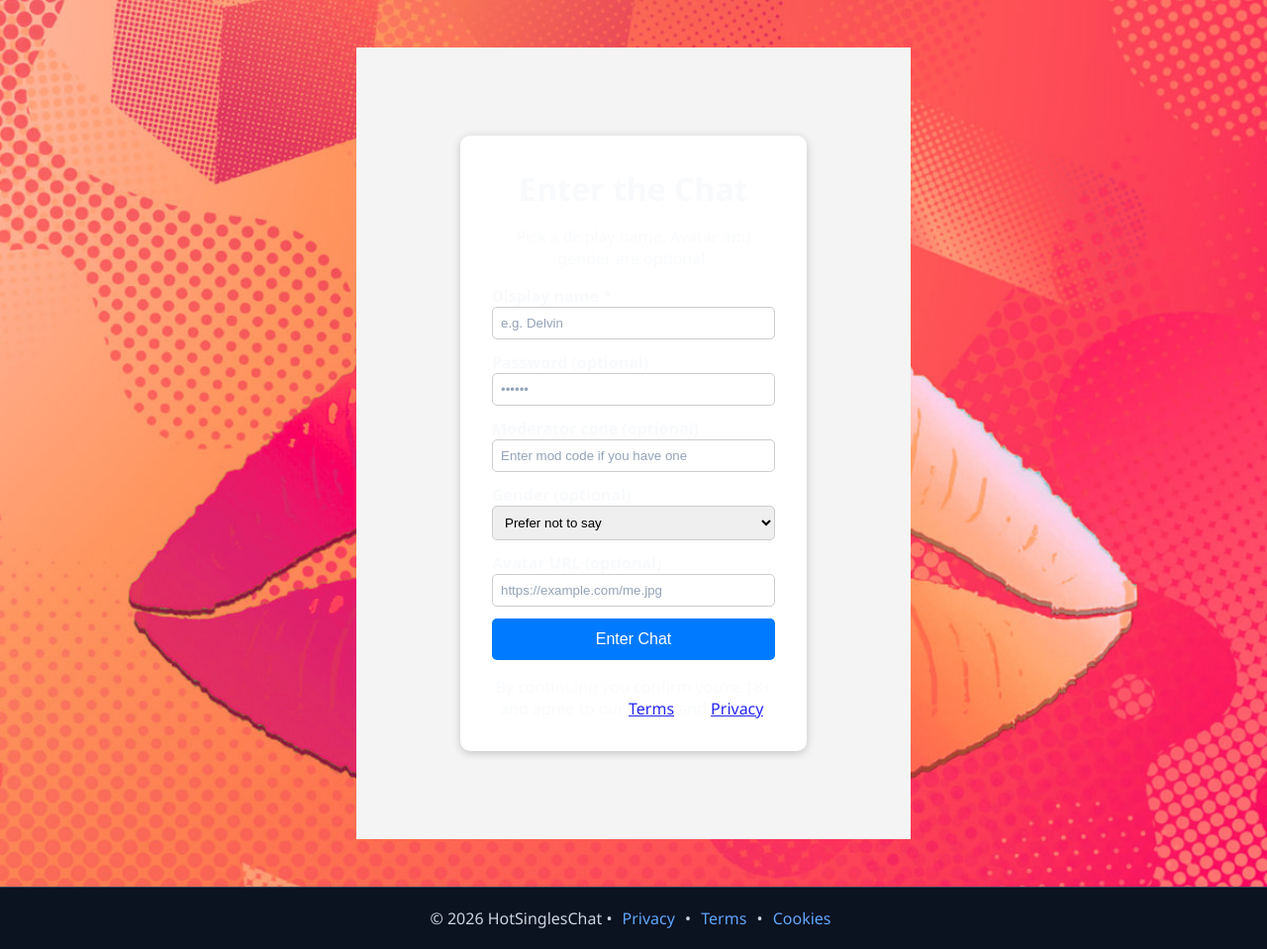
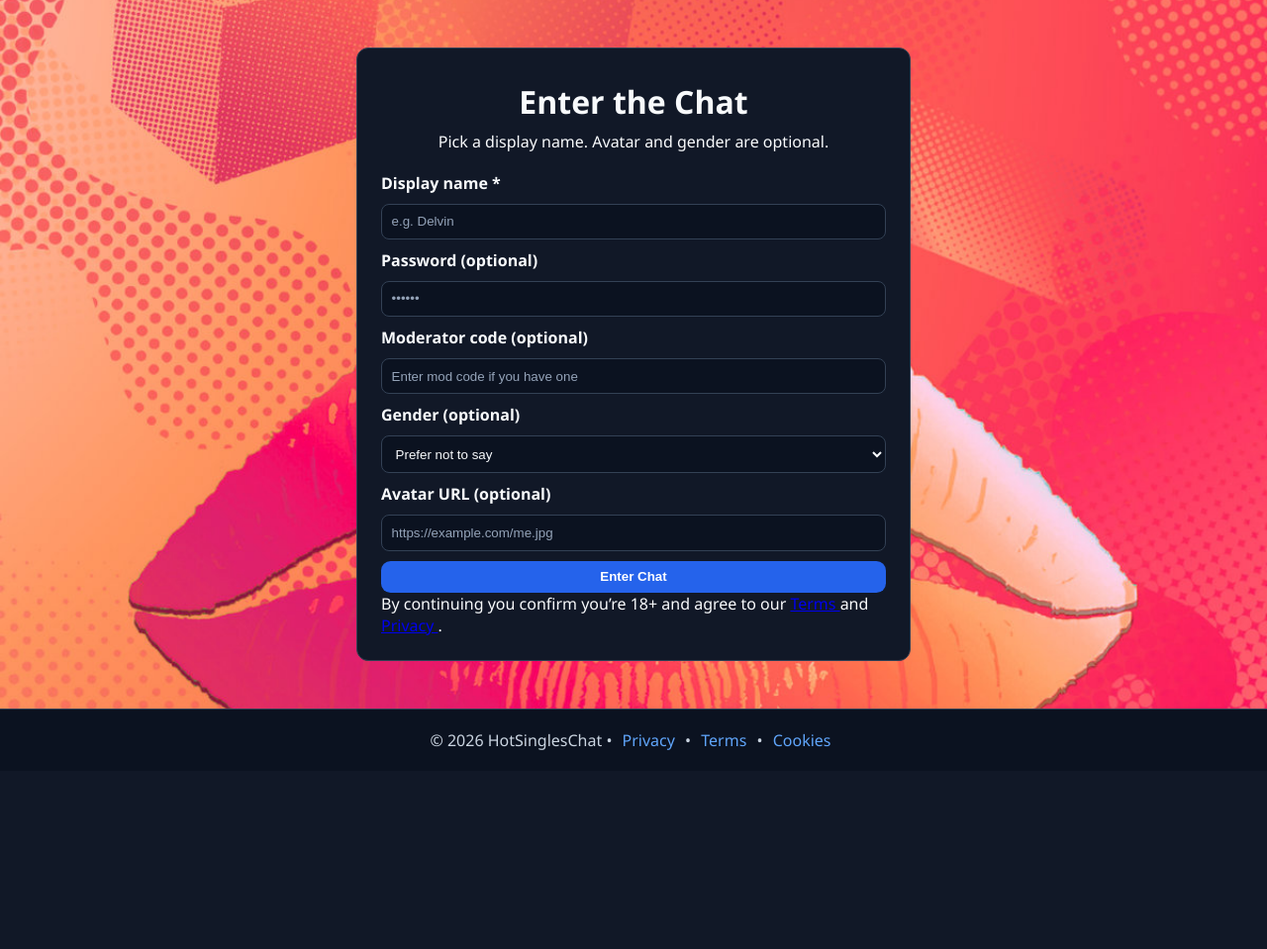
Before and after one commit to Dredgeanonymous/Chat-app-1.0, a Flask app: page /login in a window 1280 px wide. Shown: the part 65-1024 px from the top of the page at 99% size. After the commit the page ends 823 px from the top, so only its background shows below. Run offline with Flask 3, Linux system fonts and the light colour scheme.

Commit message:
Update login.html

```diff
--- a/templates/login.html
+++ b/templates/login.html
@@ -2,53 +2,138 @@
 {% block title %}Login · Hot Singles Chat{% endblock %}
 
 {% block content %}
-<main class="login-card" role="main" style="display:flex;justify-content:center;align-items:center;height:100vh;background:#f4f4f4;">
-  <div class="login-box" style="background:#fff;padding:2rem;border-radius:10px;box-shadow:0 2px 8px rgba(0,0,0,0.2);width:350px;">
-    <h1 style="text-align:center;margin-bottom:1rem;">Enter the Chat</h1>
-    <p class="sub" style="text-align:center;opacity:.85;margin-bottom:1rem;">
+
+<main class="login-card" role="main">
+
+  <div class="login-box card">
+
+    <div class="login-branding">
+      <h1>Enter the Chat</h1>
+
+      <p class="sub">
         Pick a display name. Avatar and gender are optional.
       </p>
+    </div>
+
 
     {% if error %}
-      <div class="error" style="color:red;text-align:center;margin-bottom:1rem;">{{ error }}</div>
+      <div class="alert">
+        {{ error }}
+      </div>
     {% endif %}
 
-    <form method="POST" action="{{ url_for('login') }}" novalidate>
-      <!-- Username -->
-      <label for="username"><strong>Display name *</strong></label>
-      <input id="username" name="username" type="text" placeholder="e.g. Delvin" required style="width:100%;padding:0.5rem;margin-bottom:0.75rem;border:1px solid #ccc;border-radius:5px;">
 
-      <!-- Password (optional) -->
-      <label for="password"><strong>Password (optional)</strong></label>
-      <input id="password" name="password" type="password" placeholder="••••••" style="width:100%;padding:0.5rem;margin-bottom:0.75rem;border:1px solid #ccc;border-radius:5px;">
+    <form method="POST" action="{{ url_for('login') }}" class="form-grid" novalidate>
 
-      <!-- Moderator code (optional) -->
-      <label for="mod_code"><strong>Moderator code (optional)</strong></label>
-      <input id="mod_code" name="mod_code" type="password" placeholder="Enter mod code if you have one" style="width:100%;padding:0.5rem;margin-bottom:0.75rem;border:1px solid #ccc;border-radius:5px;">
 
-      <!-- Gender (optional) -->
-      <label for="gender"><strong>Gender (optional)</strong></label>
-      <select id="gender" name="gender" style="width:100%;padding:0.5rem;margin-bottom:0.75rem;border:1px solid #ccc;border-radius:5px;">
-        <option value="">Prefer not to say</option>
-        <option value="male">Male</option>
-        <option value="female">Female</option>
-        <option value="nonbinary">Non-binary</option>
-        <option value="trans">Trans</option>
-        <option value="other">Other</option>
+      <label for="username">
+        <strong>Display name *</strong>
+      </label>
+
+      <input
+        id="username"
+        name="username"
+        type="text"
+        placeholder="e.g. Delvin"
+        required
+      >
+
+
+      <label for="password">
+        <strong>Password (optional)</strong>
+      </label>
+
+      <input
+        id="password"
+        name="password"
+        type="password"
+        placeholder="••••••"
+      >
+
+
+      <label for="mod_code">
+        <strong>Moderator code (optional)</strong>
+      </label>
+
+      <input
+        id="mod_code"
+        name="mod_code"
+        type="password"
+        placeholder="Enter mod code if you have one"
+      >
+
+
+      <label for="gender">
+        <strong>Gender (optional)</strong>
+      </label>
+
+      <select id="gender" name="gender">
+
+        <option value="">
+          Prefer not to say
+        </option>
+
+        <option value="male">
+          Male
+        </option>
+
+        <option value="female">
+          Female
+        </option>
+
+        <option value="nonbinary">
+          Non-binary
+        </option>
+
+        <option value="trans">
+          Trans
+        </option>
+
+        <option value="other">
+          Other
+        </option>
+
       </select>
 
-      <!-- Avatar URL (optional) -->
-      <label for="avatar"><strong>Avatar URL (optional)</strong></label>
-      <input id="avatar" name="avatar" type="url" placeholder="https://example.com/me.jpg" style="width:100%;padding:0.5rem;margin-bottom:0.75rem;border:1px solid #ccc;border-radius:5px;">
 
-      <button type="submit" style="width:100%;padding:0.75rem;border:none;border-radius:5px;background:#007BFF;color:#fff;font-size:1rem;cursor:pointer;">Enter Chat</button>
+      <label for="avatar">
+        <strong>Avatar URL (optional)</strong>
+      </label>
+
+      <input
+        id="avatar"
+        name="avatar"
+        type="url"
+        placeholder="https://example.com/me.jpg"
+      >
+
+
+      <button type="submit" class="btn primary full">
+        Enter Chat
+      </button>
+
+
     </form>
 
-    <p class="mt-3" style="opacity:.85;text-align:center;margin-top:1rem;">
+
+    <p class="mt-3 sub">
       By continuing you confirm you’re 18+ and agree to our
-      <a href="{{ url_for('terms') }}">Terms</a> and
-      <a href="{{ url_for('privacy') }}">Privacy</a>.
+
+      <a href="{{ url_for('terms') }}">
+        Terms
+      </a>
+
+      and
+
+      <a href="{{ url_for('privacy') }}">
+        Privacy
+      </a>.
+
     </p>
+
+
   </div>
+
 </main>
+
 {% endblock %}
```
Lines whose indentation alone changed are shown as unchanged.
